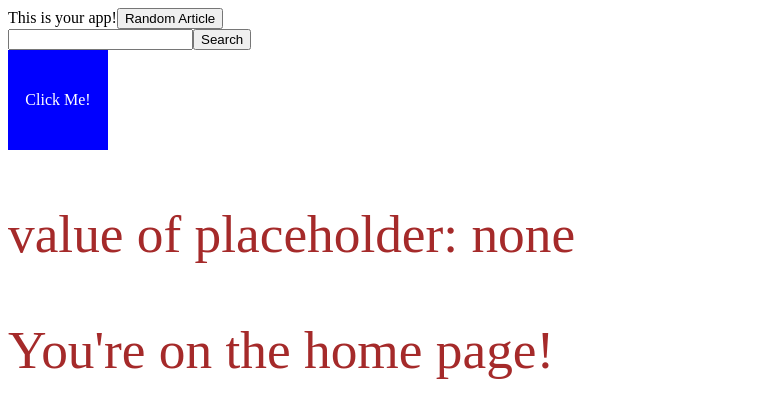
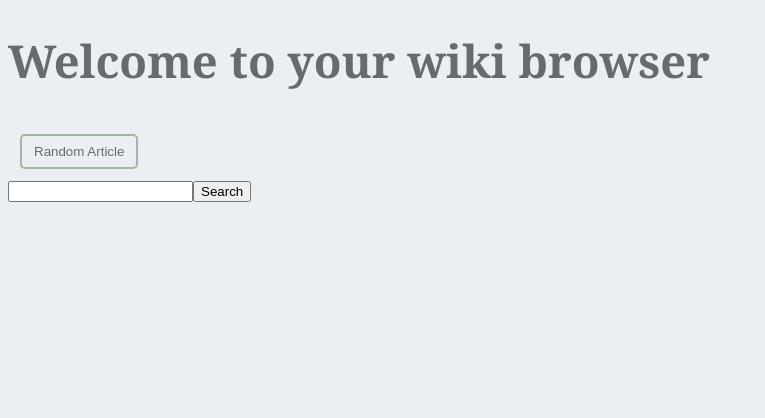
Before and after one commit to StephenHogsten/wikiwhiz, a React app: page / in a window 1280 px wide. Shown: the top 418 px of the page, without its empty margins (0-765 px from the left). Built offline with nearby package versions, Linux system fonts and the light colour scheme.

Commit message:
just need to make it pretty

```diff
--- a/src/client/actions.js
+++ b/src/client/actions.js
@@ -33,21 +33,33 @@ function updateSearchArray(searchResults) {
   }
 }
 
-function clearSearchResults(value) {
+function clearSearchResults() {
   return {
     type: CLEAR_SEARCH_RESULTS
   }
 }
 
 export function newSearch(search_text) {
+  if (search_text == '') {
+    return (dispatch) => dispatch(clearSearchResults())
+  }
   return (dispatch) => {
     dispatch(updateSearchStatus(REQUESTED));
     return fetch('https://en.wikipedia.org/w/api.php?action=opensearch&search=' + search_text + '&limit=20&namespace=0&origin=*&format=json')
       .then(response => response.json())
       .then(json => {
-            dispatch(updateSearchArray(json[1]));
-            dispatch(updateSearchStatus(SUCCESS))
+        var l = json[1].length;
+        var wikiArr = Array(l).fill()
+        for (var i=0; i<json[1].length; i++) {
+          wikiArr[i] = {
+            title: json[1][i],
+            description: json[2][i],
+            link: json[3][i]
+          }
+        }
+        dispatch(updateSearchArray(wikiArr));
+        dispatch(updateSearchStatus(SUCCESS))
       })
-      .catch(err => dispatch(UPDATE_SEARCH_STATUS(FAILURE)))
+      .catch(err => dispatch(updateSearchStatus(FAILURE)))
   }
 }
--- a/src/client/components/App.jsx
+++ b/src/client/components/App.jsx
@@ -3,25 +3,26 @@ import { Switch, Route } from 'react-router-dom';
 import _ClickMe from '../containers/_ClickMe';
 import RandomArticle from './RandomArticle';
 import SearchBar from './SearchBar'
+import SearchResults from './SearchResults';
 import '../scss/App.scss';
 
 class App extends Component {
   render() {
     return (
-      <div className="App">
-        This is your app!
+
+      <Switch>
+        <Route exact path='/' render={() => (
+          <div className='App'>
+            <h1 className='header'>Welcome to your wiki browser</h1>
             <RandomArticle />
             <SearchBar />
-        <_ClickMe />
-        <Switch>
-          <Route exact path='/' render={() => (
-            <p>You're on the home page!</p>
+            <SearchResults />
+          </div>
         )} />
         <Route render={() => (
-            <p>Invalid path given</p>
+          <p class='error'>Invalid path given</p>
         )} />
       </Switch>
-      </div>
     );
   }
 }
--- a/src/client/components/SearchBar.jsx
+++ b/src/client/components/SearchBar.jsx
@@ -11,6 +11,11 @@ const SearchBar = (props) => (
       className={props.searchStatus==REQUESTED? 'search-btn-fetching': 'search-btn'}
       onClick={() => {
         props.onClickSearch(document.querySelector('#search-text').value)
+      }}
+      onKeyDown={(event) => {
+        if (event.keyCode == 12) {
+          props.onClickSearch(document.querySelector('#search-text').value)
+        }
       }}
     >Search</button>
   </div>
--- /dev/null
+++ b/src/client/components/SearchResults.jsx
@@ -0,0 +1,48 @@
+import React from 'react';
+import PropTypes from 'prop-types';
+import {connect} from 'react-redux';
+
+const SingleResult = (props) => (
+  <div
+    className='one-result'
+    onClick={() => {
+      window.open(props.link)
+    }}
+  >
+    <h2 className='one-result-title'>{props.title}</h2>
+    <p className='one-result-text'>{props.description}</p>
+  </div>
+);
+SingleResult.PropTypes = {
+  link: PropTypes.string.isRequired,
+  title: PropTypes.string.isRequired,
+  description: PropTypes.string.isRequired
+}
+
+const SearchResults = (props) => {
+  let arr = props.wikiArr.map((x) => (
+    <SingleResult
+      key={x.link}
+      link={x.link}
+      title={x.title}
+      description={x.description}
+    />
+  ));
+  return (
+    <div className='search-results'>
+      {arr.length > 0? arr: null}
+    </div>
+  );
+}
+SearchResults.PropTypes = {
+  wikiArr: PropTypes.array
+}
+
+function mapStateToProps(state) {
+  return {
+    wikiArr: state.searchArray
+  }
+}
+export default connect(
+  mapStateToProps
+)(SearchResults);
--- a/src/client/scss/App.scss
+++ b/src/client/scss/App.scss
@@ -1,4 +1,28 @@
-p {
-  font-size: 40pt;
-  color: brown;
+@import './common';
+
+body {
+  background-color: $white;
 }
+
+.header {
+  font-size: 34pt;
+  color: $dark-gray;
+  font-family: Georgia, 'Times New Roman', Times, serif;
+}
+
+.button {
+  border-style: solid;
+  border-color: $green;
+  background-color: $white;
+  padding: 8px 12px 8px 12px;
+  margin: 12px;
+  border-radius: 5px;
+  color: $dark-gray;
+  &:hover {
+    background-color: $green;
+  }
+}
+
+#search-bar {
+
+}
--- a/src/client/scss/common.scss
+++ b/src/client/scss/common.scss
@@ -0,0 +1,5 @@
+$black: #221007;
+$dark-gray: #696a6d;
+$light-gray: #babfcc;
+$white: #eaeff2;
+$green: #a2b9a1;
```
Lines whose indentation alone changed are shown as unchanged.
